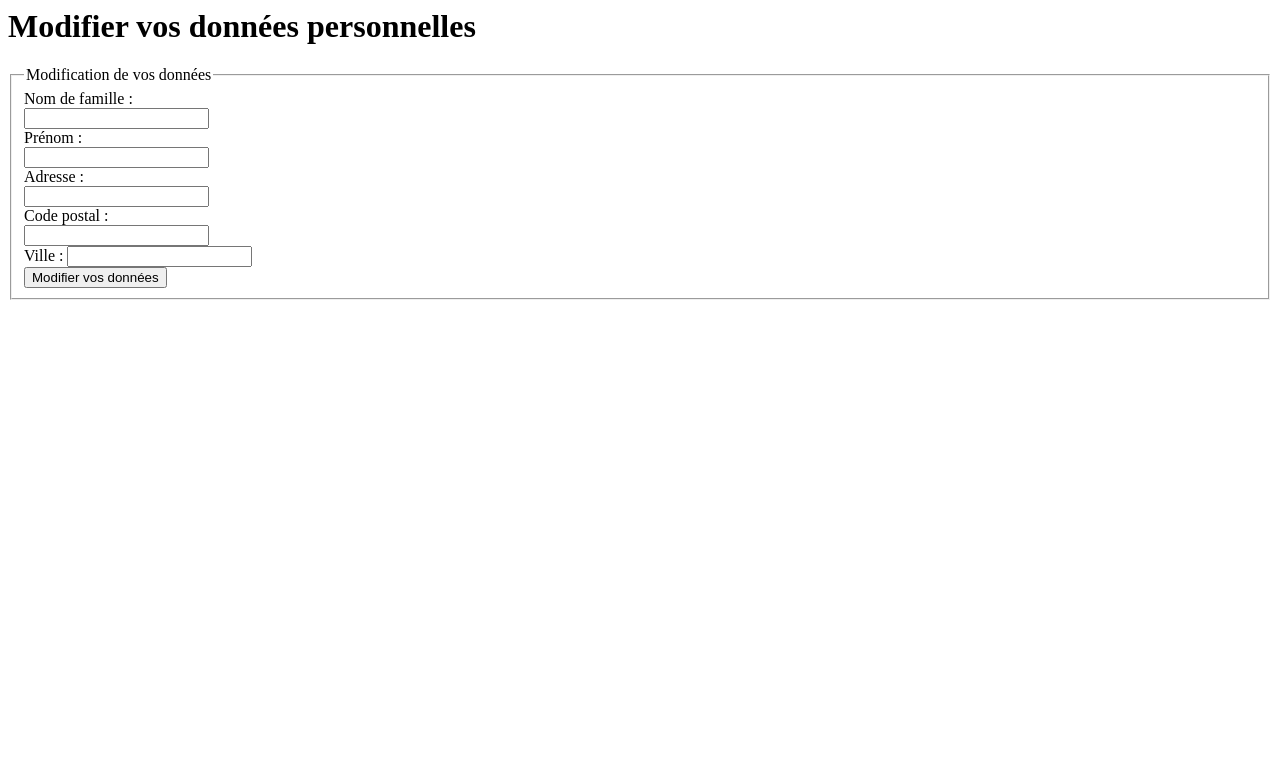
After one commit to Gregoire-Dubois/coursPHPEni, a PHP site: page /modifInfoForm.php in a window 1280 px wide. The commit adds this page. Shown: the top 783 px of the page. Run offline with PHP 8.4, Linux system fonts and the light colour scheme.

Commit message:
TP 3 module 5 en cours

```diff
--- /dev/null
+++ b/travaux pratiques/tp 3 module 5 /identificationProbleme.php
@@ -0,0 +1 @@
+<h1>Probleme d'identification</h1>
--- /dev/null
+++ b/travaux pratiques/tp 3 module 5 /modifInfoForm.php
@@ -0,0 +1,36 @@
+<html>
+<head>
+    <meta charset="UTF-8">
+    <meta name="viewport"
+          content="width=device-width, user-scalable=no, initial-scale=1.0, maximum-scale=1.0, minimum-scale=1.0">
+    <meta http-equiv="X-UA-Compatible" content="ie=edge">
+    <title>Document</title>
+</head>
+<body>
+
+    <h1>Modifier vos données personnelles</h1>
+    <form action="modificationBdd.php" method="post">
+        <fieldset>
+            <legend>Modification de vos données</legend>
+            <label>Nom de famille : </label><br>
+            <input type="text" id="nom" name="nom"><br>
+
+            <label>Prénom : </label><br>
+            <input type="text" id="prenom" name="prenom"><br>
+
+            <label>Adresse : </label><br>
+            <input type="text" id="adresse" name="adresse"><br>
+
+            <label>Code postal :</label><br>
+            <input type="text" id="cp" name="cp"><br>
+
+            <label>Ville : </label>
+            <input type="text" id="ville" name="ville"><br>
+
+            <input type="submit" value="Modifier vos données">
+        </fieldset>
+
+    </form>
+
+</body>
+</html>
```
Also changed, not shown: travaux pratiques/tp 3 module 5 /authentification.php (+7 -9 lines), travaux pratiques/tp 3 module 5 /modificationBdd.php (added, +39 -0 lines).
